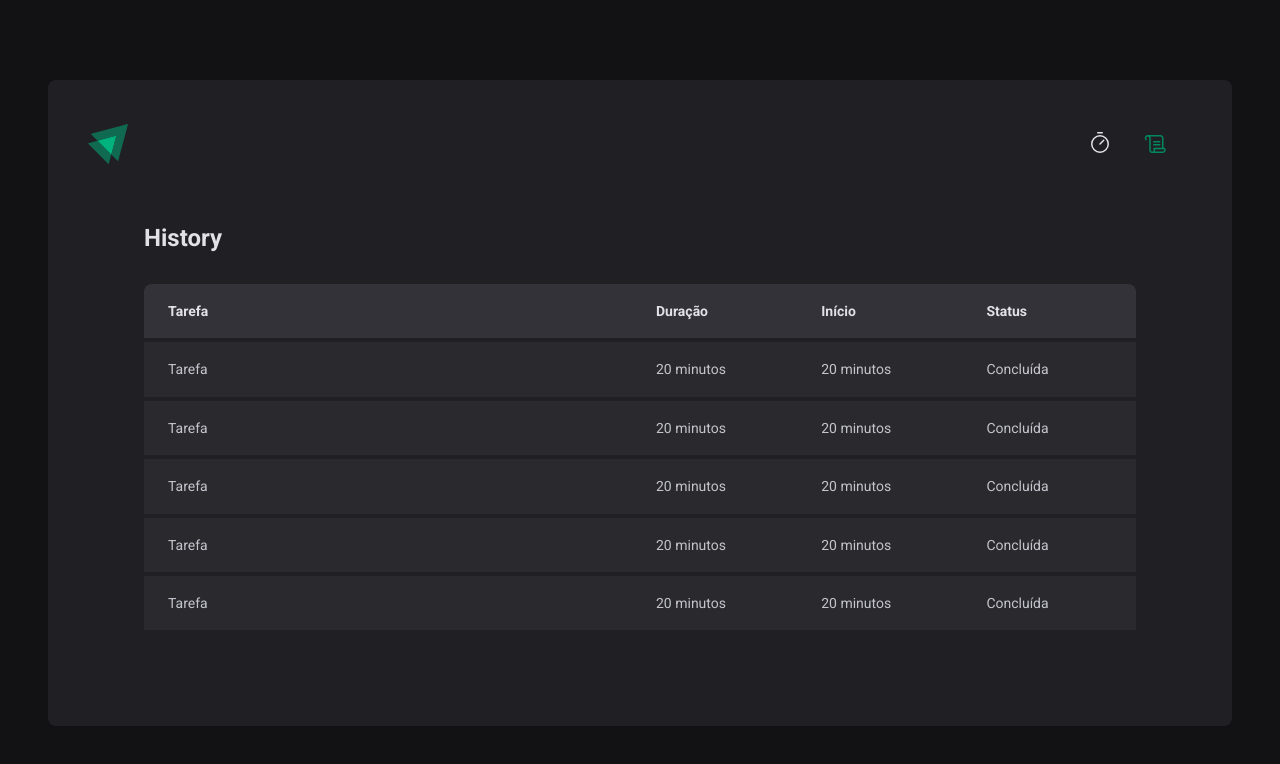
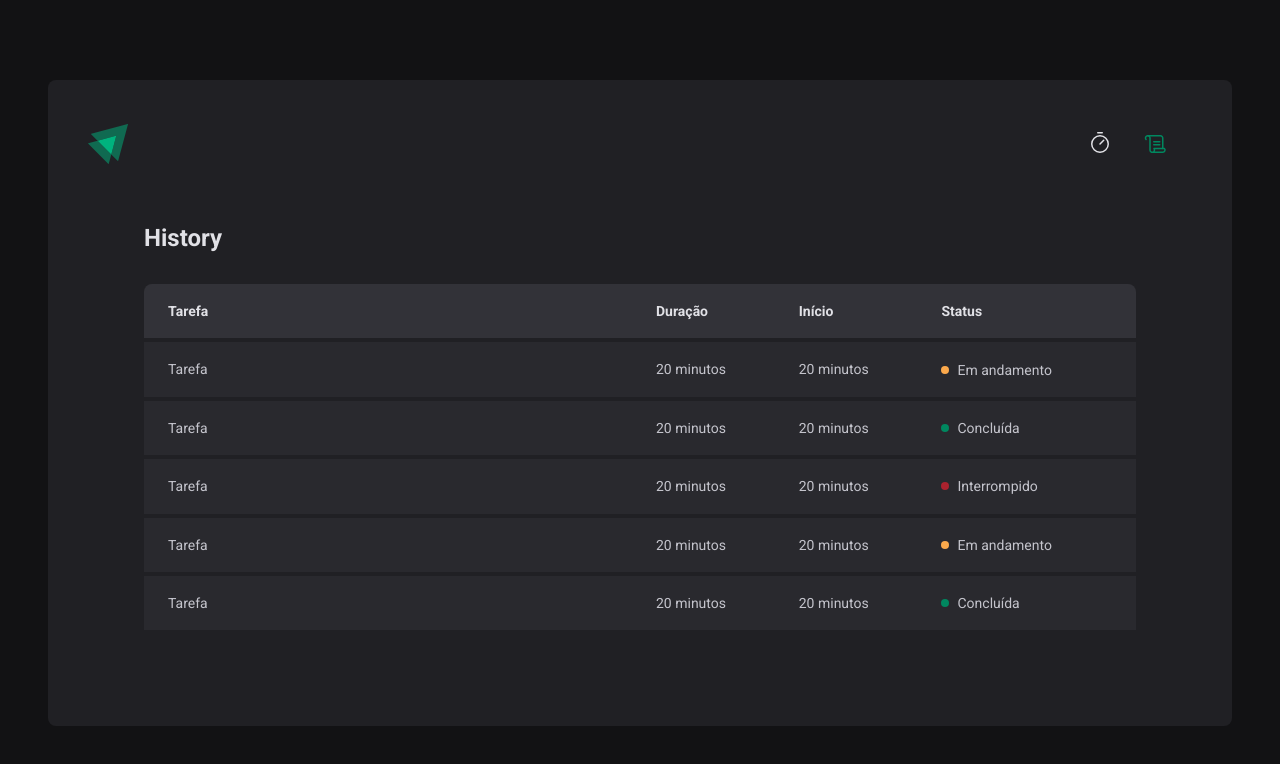
Before and after one commit to wagner-de-carvalho/02-ignite-timer, a React (Vite) app: page /history in a window 1280 px wide. Shown: the top 764 px of the page. Built offline with nearby package versions, Linux system fonts and the light colour scheme.

Commit message:
Componente: Status

```diff
--- a/src/pages/History/index.tsx
+++ b/src/pages/History/index.tsx
@@ -1,4 +1,4 @@
-import { HistoryContainer, HistoryList } from './styles'
+import { HistoryContainer, HistoryList, Status } from './styles'
 
 export function History() {
   return (
@@ -19,31 +19,41 @@
               <td>Tarefa</td>
               <td>20 minutos</td>
               <td>20 minutos</td>
-              <td>Concluída</td>
+              <td>
+                <Status statusColor="yellow">Em andamento</Status>
+              </td>
             </tr>
             <tr>
               <td>Tarefa</td>
               <td>20 minutos</td>
               <td>20 minutos</td>
-              <td>Concluída</td>
+              <td>
+                <Status statusColor="green">Concluída</Status>
+              </td>
             </tr>
             <tr>
               <td>Tarefa</td>
               <td>20 minutos</td>
               <td>20 minutos</td>
-              <td>Concluída</td>
+              <td>
+                <Status statusColor="red">Interrompido</Status>
+              </td>
             </tr>
             <tr>
               <td>Tarefa</td>
               <td>20 minutos</td>
               <td>20 minutos</td>
-              <td>Concluída</td>
+              <td>
+                <Status statusColor="yellow">Em andamento</Status>
+              </td>
             </tr>
             <tr>
               <td>Tarefa</td>
               <td>20 minutos</td>
               <td>20 minutos</td>
-              <td>Concluída</td>
+              <td>
+                <Status statusColor="green">Concluída</Status>
+              </td>
             </tr>
           </tbody>
         </table>
--- a/src/pages/History/styles.ts
+++ b/src/pages/History/styles.ts
@@ -58,3 +58,26 @@
     }
   }
 `
+const STATUS_COLORS = {
+  green: 'green-500',
+  red: 'red-500',
+  yellow: 'yellow-500',
+} as const
+interface StatusProps {
+  statusColor: keyof typeof STATUS_COLORS
+}
+
+export const Status = styled.span<StatusProps>`
+  display: flex;
+  align-items: center;
+  gap: 0.5rem;
+  line-height: initial;
+
+  &::before {
+    content: '';
+    width: 0.5rem;
+    height: 0.5rem;
+    border-radius: 9999px;
+    background: ${(props) => props.theme[STATUS_COLORS[props.statusColor]]};
+  }
+`
--- a/src/pages/Home/index.tsx
+++ b/src/pages/Home/index.tsx
@@ -8,8 +8,11 @@
   StartCountDownButton,
   TaskInput,
 } from './styles'
+import { useState } from 'react'
 
 export function Home() {
+  const [task, setTask] = useState('');
+
   return (
     <HomeContainer>
       <form>
@@ -19,6 +22,8 @@
             placeholder="Dê um nome para o seu projeto"
             list="task-suggestion"
             id="task"
+            onChange={(e) => setTask(e.target.value)}
+            value={task}
           />
 
           <datalist id="task-suggestion">
@@ -49,7 +54,7 @@
           <span>0</span>
         </CountDownContainer>
 
-        <StartCountDownButton disabled type="submit">
+        <StartCountDownButton disabled={!task} type="submit">
           <Play size={24} />
           Começar
         </StartCountDownButton>
```
